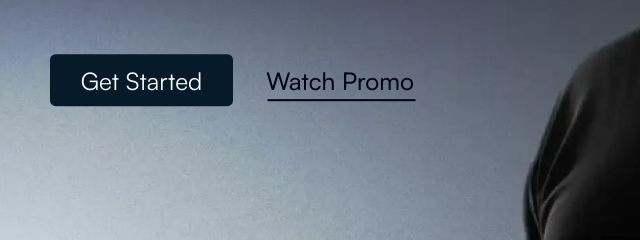
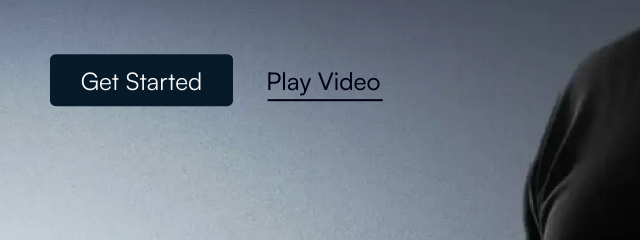
Before and after one commit to aaron-garcia-7/JoinSunder-Temporary, a plain HTML site: page index.html in a window 1280 px wide. Shown: the part 463-703 px from the top of the page, 17-657 px from the left. Drawn offline with Linux system fonts and the light colour scheme.

Commit message:
Update index.html
Changed CTA2 to Play Video (from Watch Promo)

```diff
--- a/index.html
+++ b/index.html
@@ -46,7 +46,7 @@
             </p>
             <div class="ctaDiv">
                 <button class="cta swiperBtn" aria-labelledby="Fill out a contact form to get started with Sunder Energy.">Get Started</button>
-                <button class="cta2" aria-labelledby="Watch a brief video reflecting company culture.">Watch Promo <span class="rightArrow">&rsaquo;</span></button>
+                <button class="cta2" aria-labelledby="Watch a brief video reflecting company culture.">Play Video <span class="rightArrow">&rsaquo;</span></button>
             </div>
           </div>
         </div>
```
